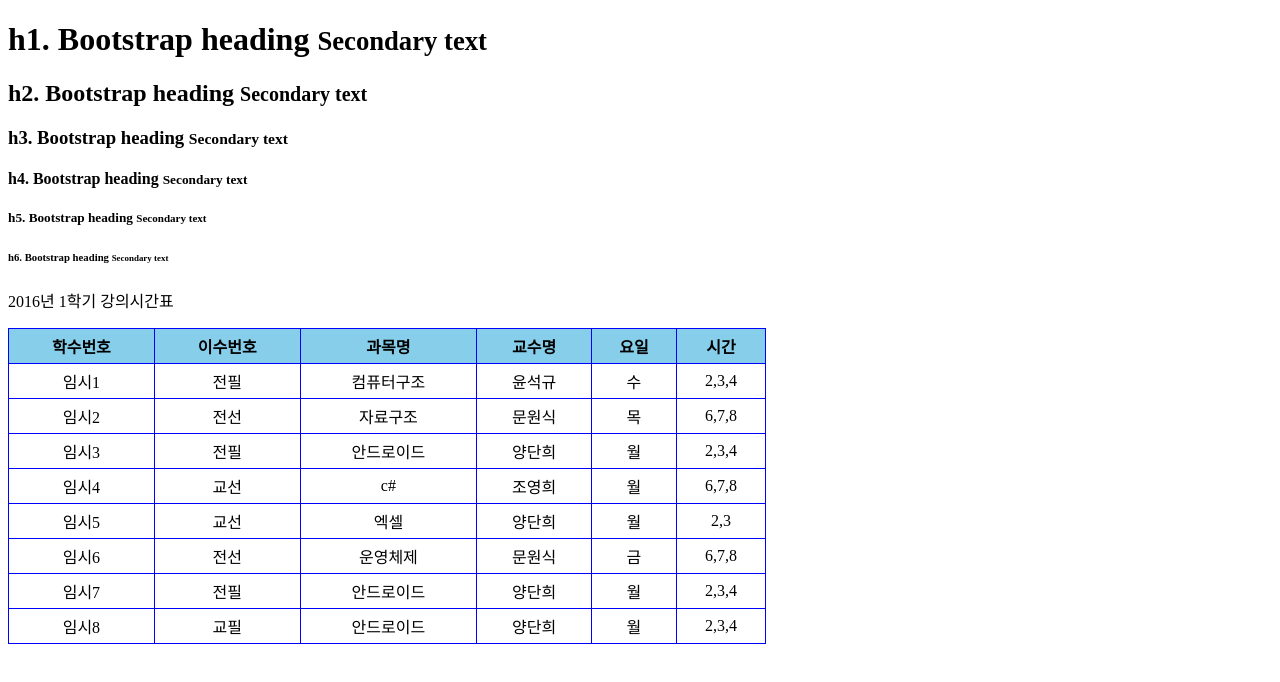
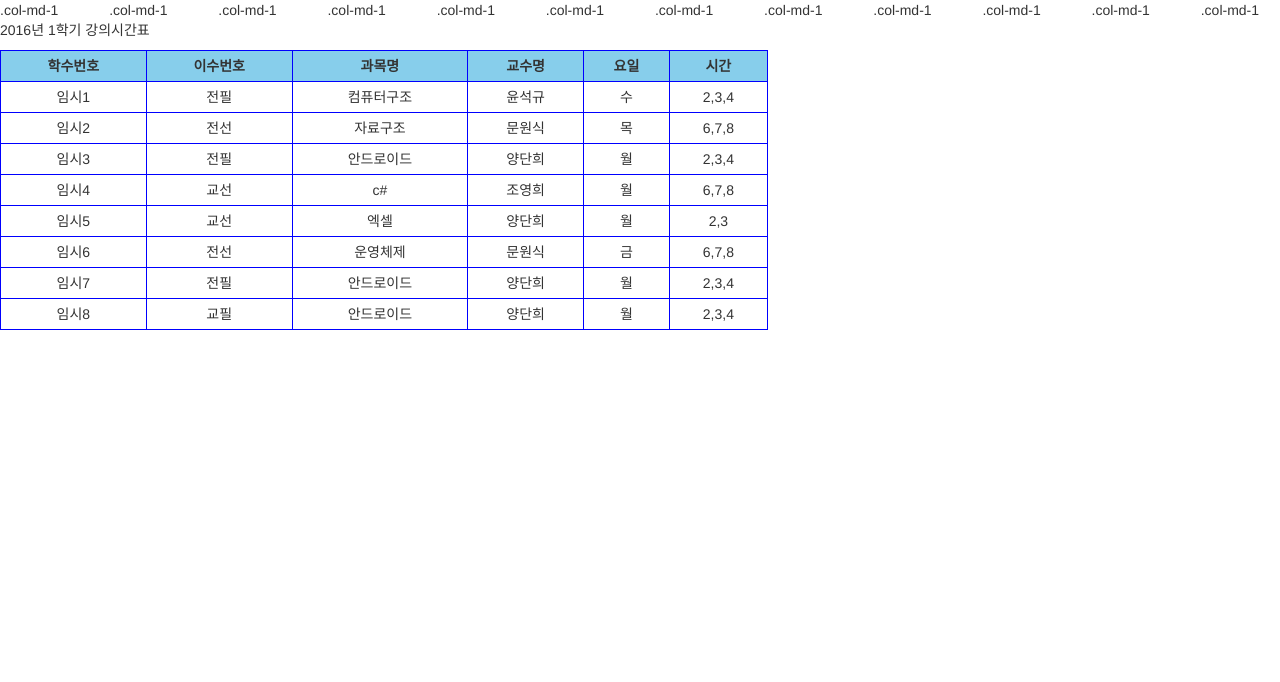
Before and after one commit to ByunJaeSeok/ptuTest, a plain HTML site: page index.html in a window 1280 px wide. Drawn offline with nearby package versions, Linux system fonts and the light colour scheme.

Commit message:
부트스트랩 제이퀘리 추가

```diff
--- a/index.html
+++ b/index.html
@@ -6,6 +6,10 @@
     <title></title>
     <meta name="description" content="">
     <meta name="viewport" content="width=device-width, initial-scale=1">
+
+    <link rel="stylesheet" href="https://maxcdn.bootstrapcdn.com/bootstrap/3.3.6/css/bootstrap.min.css" integrity="sha384-1q8mTJOASx8j1Au+a5WDVnPi2lkFfwwEAa8hDDdjZlpLegxhjVME1fgjWPGmkzs7" crossorigin="anonymous">
+    <script src="https://code.jquery.com/jquery-2.2.0.min.js" ></script>
+    <script src="https://maxcdn.bootstrapcdn.com/bootstrap/3.3.6/js/bootstrap.min.js" integrity="sha384-0mSbJDEHialfmuBBQP6A4Qrprq5OVfW37PRR3j5ELqxss1yVqOtnepnHVP9aJ7xS" crossorigin="anonymous"></script>
 
     <style>
       table, th, td {
@@ -20,23 +24,23 @@
         background-color: skyblue;
       }
     </style>
-
   </head>
   <body>
-      <header>
-        <script src="https://maxcdn.bootstrapcdn.com/bootstrap/3.3.6/js/bootstrap.min.js" integrity="sha384-0mSbJDEHialfmuBBQP6A4Qrprq5OVfW37PRR3j5ELqxss1yVqOtnepnHVP9aJ7xS" crossorigin="anonymous"></script>
-      </header>
-      <h1>h1. Bootstrap heading <small>Secondary text</small></h1>
-<h2>h2. Bootstrap heading <small>Secondary text</small></h2>
-<h3>h3. Bootstrap heading <small>Secondary text</small></h3>
-<h4>h4. Bootstrap heading <small>Secondary text</small></h4>
-<h5>h5. Bootstrap heading <small>Secondary text</small></h5>
-<h6>h6. Bootstrap heading <small>Secondary text</small></h6>
-        <!--[if lt IE 8]>
-            <p class="browserupgrade">You are using an <strong>outdated</strong> browser. Please <a href="http://browsehappy.com/">upgrade your browser</a> to improve your experience.</p>
-        <![endif]-->
+    <div class="row">
+      <div class="col-md-1">.col-md-1</div>
+      <div class="col-md-1">.col-md-1</div>
+      <div class="col-md-1">.col-md-1</div>
+      <div class="col-md-1">.col-md-1</div>
+      <div class="col-md-1">.col-md-1</div>
+      <div class="col-md-1">.col-md-1</div>
+      <div class="col-md-1">.col-md-1</div>
+      <div class="col-md-1">.col-md-1</div>
+      <div class="col-md-1">.col-md-1</div>
+      <div class="col-md-1">.col-md-1</div>
+      <div class="col-md-1">.col-md-1</div>
+      <div class="col-md-1">.col-md-1</div>
+    </div>
 
-        <!-- Add your site or application content here -->
     <p>2016년 1학기 강의시간표</p>
 
     <table style="width:60%">
@@ -113,6 +117,5 @@
         <td>2,3,4</td>
       </tr>
     </table>
-
   </body>
 </html>
```
Lines whose indentation alone changed are shown as unchanged.
